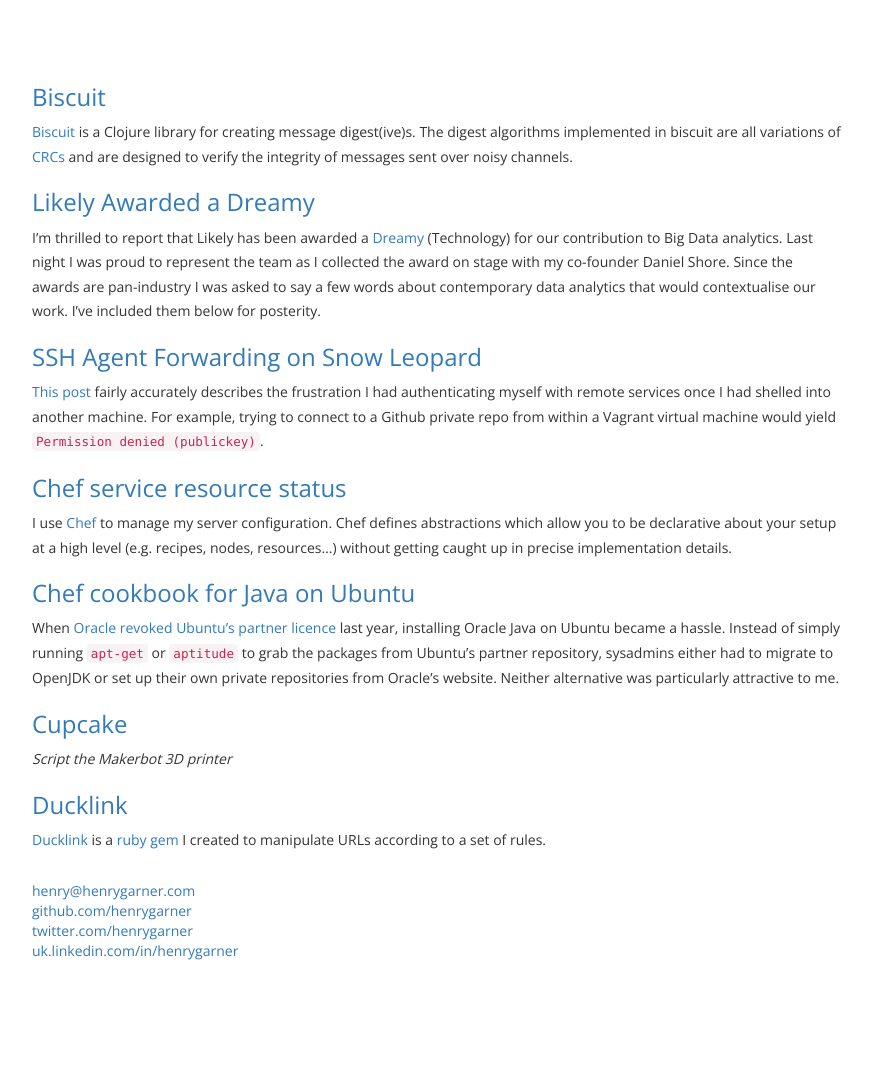
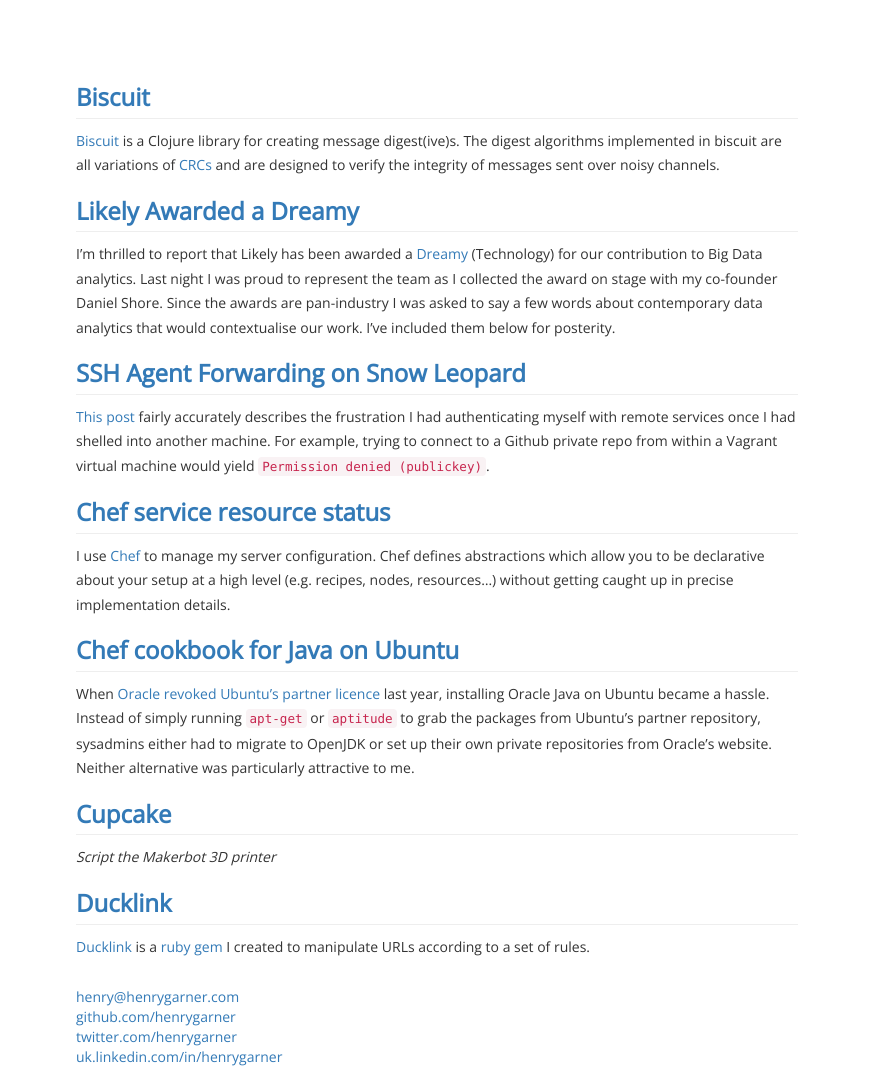
Before and after one commit to quantedit/quantedit.github.io, a Jekyll site: the page built from index.html, in a window 1280 px wide. Shown: the whole page, without its empty margins (203-1076 px from the left). Built offline with Jekyll 4.4.1, drawn with Linux system fonts in a browser that asks for light colours; nearby versions of some CDN libraries; Markdown is read by kramdown in place of the engine named in the settings; before the commit the page ends 961 px from its top, so only the background shows below that.

Commit message:
Tweaked CSS

```diff
--- a/css/main.css
+++ b/css/main.css
@@ -2,8 +2,21 @@
   font-family: 'Open Sans', sans-serif;
 }
 
+h1 {
+  2em;
+}
+
+h2, h3 {
+  font-weight: bold;
+}
+
+h3 {
+  padding-bottom: 0.3em;
+  border-bottom: 1px solid #eee;
+}
+
 .container{
-    max-width: 840px;
+    max-width: 752px;
 }
 
 #home {
@@ -22,14 +35,14 @@
 
 .posts span {
   color: #aaa;
-  font-family: Monaco, "Courier New", monospace;
+  font-family: Menlo, Monaco, Consolas, "Courier New", monospace;
   font-size: 80%;
 }
 
 .post pre {
   border: 1px solid #ddd;
-  background-color: #eef;
-  padding: 0 .4em;
+  background-color: #f8f8f8;
+  padding: .6em .4em;
 }
 
 .post ul, .post ol {
@@ -38,7 +51,7 @@
 
 .post code {
   border: 1px solid #ddd;
-  background-color: #eef;
+  background-color: #f8f8f8;
   padding: 0 .2em;
 }
 
```
